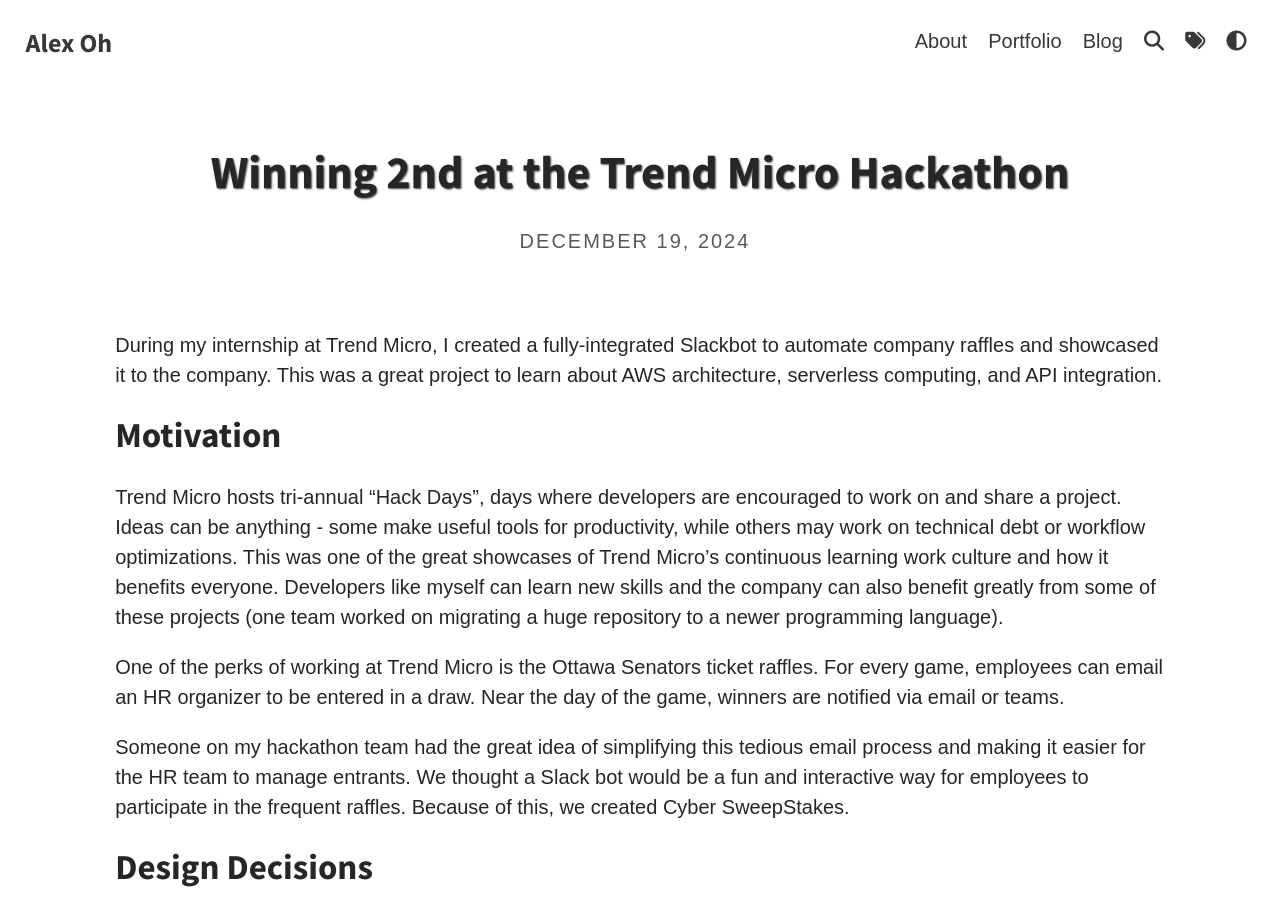
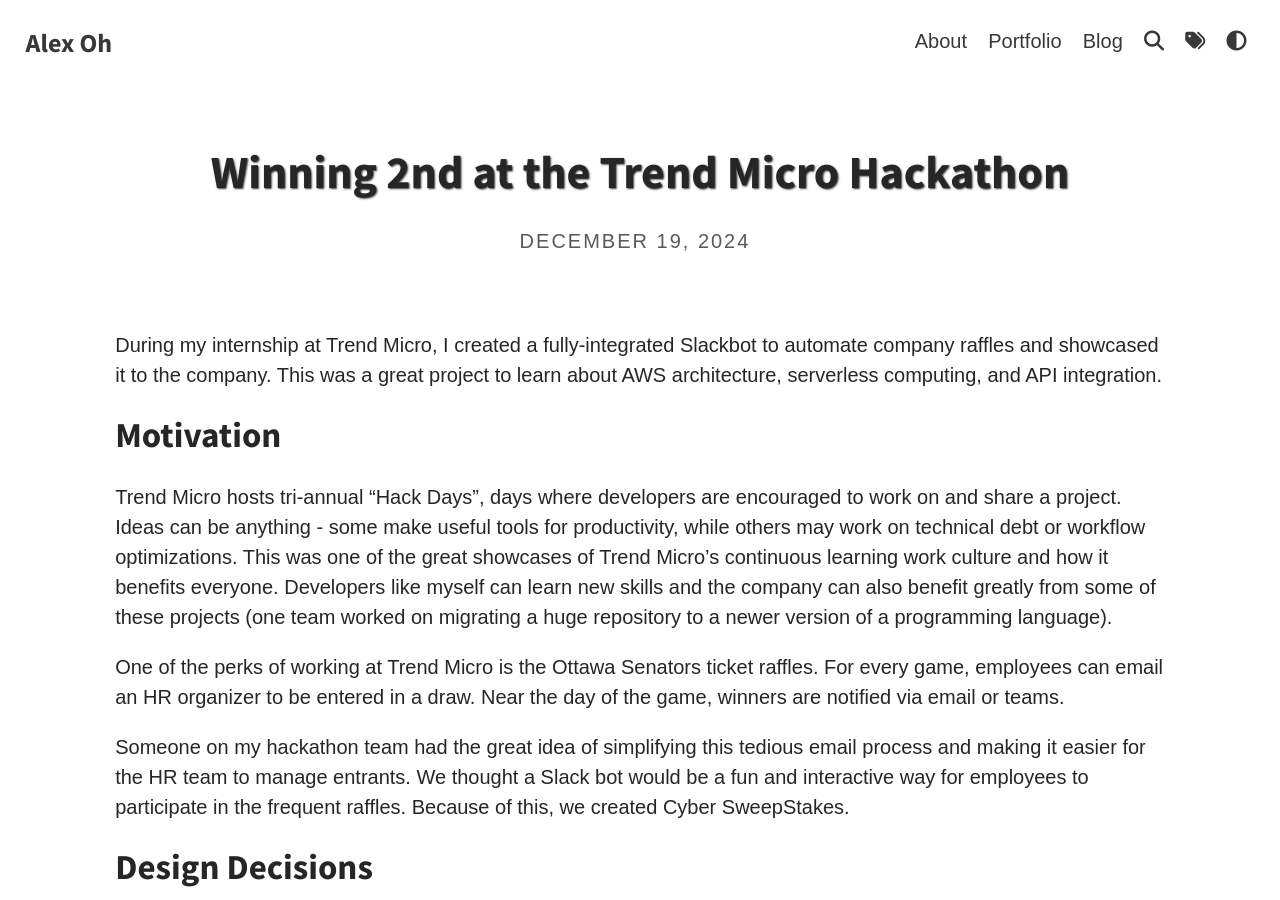
Before and after one commit to alexoh554/alexoh554.github.io, a Jekyll site: the page built from _posts/2024-12-19-Winning-2nd-at-the-Trend-Micro-Hackathon.md, in a window 1280 px wide and 900 px high. Built offline with Jekyll 4.4.1, drawn with Linux system fonts in a browser that asks for light colours; a script that is not in the unit is left out; some of the changed text lies outside the part shown.

Commit message:
Minor tweaks

```diff
--- a/_posts/2024-12-19-Winning-2nd-at-the-Trend-Micro-Hackathon.md
+++ b/_posts/2024-12-19-Winning-2nd-at-the-Trend-Micro-Hackathon.md
@@ -6,7 +6,7 @@ tags: [Project, Systems Design, Hackathon]
 During my internship at Trend Micro, I created a fully-integrated Slackbot to automate company raffles and showcased it to the company. This was a great project to learn about AWS architecture, serverless computing, and API integration.
 
 ## Motivation
-Trend Micro hosts tri-annual "Hack Days", days where developers are encouraged to work on and share a project. Ideas can be anything - some make useful tools for productivity, while others may work on technical debt or workflow optimizations. This was one of the great showcases of Trend Micro's continuous learning work culture and how it benefits everyone. Developers like myself can learn new skills and the company can also benefit greatly from some of these projects (one team worked on migrating a huge repository to a newer programming language).
+Trend Micro hosts tri-annual "Hack Days", days where developers are encouraged to work on and share a project. Ideas can be anything - some make useful tools for productivity, while others may work on technical debt or workflow optimizations. This was one of the great showcases of Trend Micro's continuous learning work culture and how it benefits everyone. Developers like myself can learn new skills and the company can also benefit greatly from some of these projects (one team worked on migrating a huge repository to a newer version of a programming language).
 
 One of the perks of working at Trend Micro is the Ottawa Senators ticket raffles. For every game, employees can email an HR organizer to be entered in a draw. Near the day of the game, winners are notified via email or teams.
 
@@ -140,4 +140,6 @@ This feature seemed to impress the most people during our interactive demo. Our
 ## Conclusion
 Participating in Hack Day was a very rewarding experience as I got to apply what I learned during my internship (particularly with AWS Lambdas) to create a useful Slack app. Of course, there are ways to make this more robust - one limitation of the app is that a single user creating multiple raffles may have trouble ending their desired raffle. In the end, we had a working solution that didn't run into any problems - even with 35+ people testing it during our demo.
 
+A project that I really enjoyed was a Microsoft Teams add-on that calculated the "true" cost of hosting a meeting based on the attendees (estimated) salaries. Another project was a spinoff daily "-dle" game, where players can guess the story points of randomly selected JIRA issues from our organization.
+
 My experience at Trend Micro was very special especially due to events such as this hackathon, a company-wide CTF, and weekly mentorship sessions catered to co-op students. These events really motivated me to learn new technologies and concepts.
```
